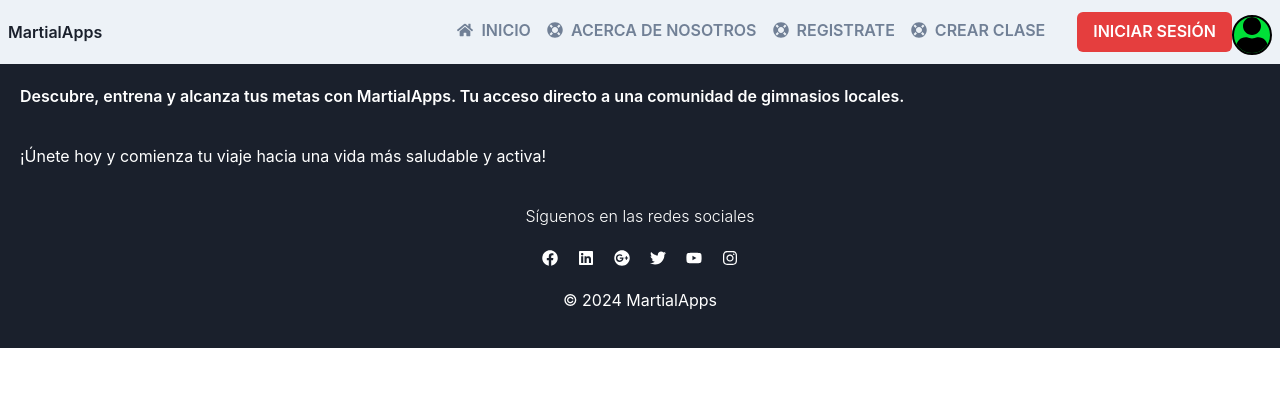
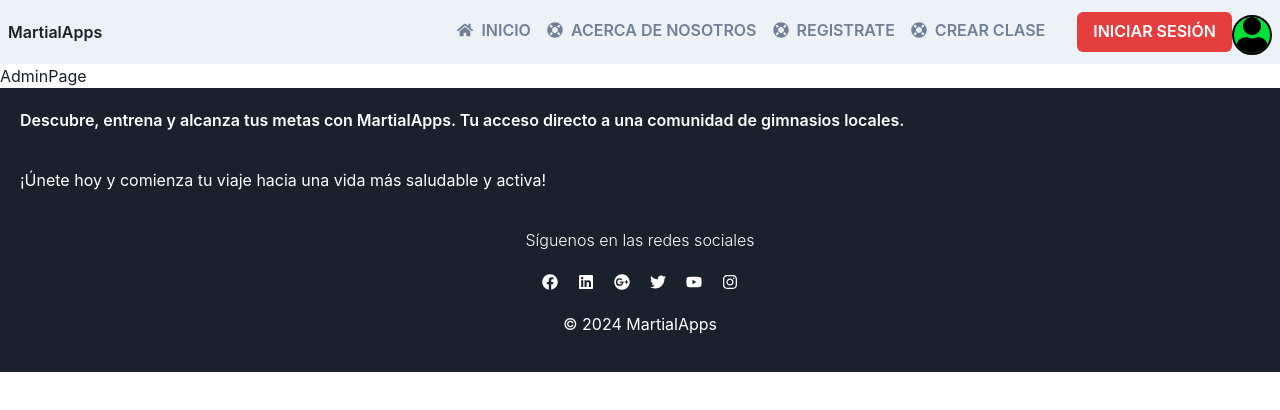
Before and after one commit to mathi669/Martialappfront, a React (Vite) app: page /admin in a window 1280 px wide. Shown: the top 410 px of the page. Built offline with nearby package versions, Linux system fonts and the light colour scheme.

Commit message:
add admin page

```diff
--- /dev/null
+++ b/src/pages/AdminPage.tsx
@@ -0,0 +1,9 @@
+
+
+const AdminPage = () => {
+  return (
+    <div>AdminPage</div>
+  )
+}
+
+export default AdminPage
--- a/src/pages/Login.tsx
+++ b/src/pages/Login.tsx
@@ -46,7 +46,8 @@ const Login: React.FC = () => {
 
   const loginUser = (procedure: string) => {
     axios
-      .post("http://127.0.0.1:8000/login", {
+      //.post("https://forthcoming-gwyneth-martialapps-61e88a95.koyeb.app/login", {
+      .post("http://127.0.0.1:5000/login", {
         user_type: userType,
         dc_correo_electronico,
         dc_contrasena,
--- a/src/pages/index.ts
+++ b/src/pages/index.ts
@@ -8,6 +8,7 @@ import CreateClass from "./CreateClass";
 import Profile from "./Profile";
 import UserIndex from "./UserIndex";
 import GymProfile from "./GymProfile";
+import AdminPage from "./AdminPage";
 
 export { Home }
 export { About }
@@ -19,3 +20,4 @@ export { CreateClass }
 export { Profile }
 export { UserIndex }
 export { GymProfile }
+export { AdminPage }
--- a/src/routerConfig.tsx
+++ b/src/routerConfig.tsx
@@ -1,4 +1,4 @@
-import { Home, About, Gymbanner, Login, Register, ConfigAdminUser, CreateClass, UserIndex, Profile, GymProfile } from "./pages";
+import { Home, About, Gymbanner, Login, Register, ConfigAdminUser, CreateClass, UserIndex, Profile, GymProfile, AdminPage } from "./pages";
 
 export const routes = [
     {
@@ -40,5 +40,9 @@ export const routes = [
     {
         path: '/gymprofile',
         element: <GymProfile />
+    },
+    {
+        path: '/admin',
+        element: <AdminPage />
     }
 ]
```
